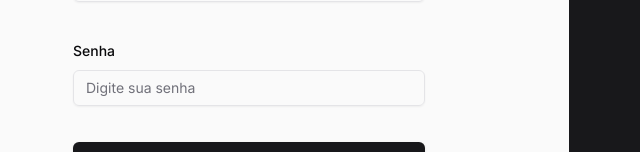
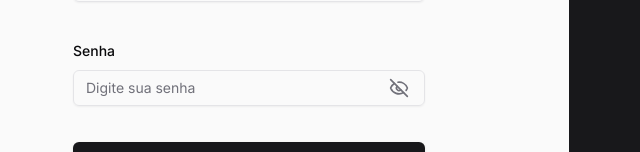
Before and after one commit to renovatt/portsync-front-end, a Next.js app: page /signin in a window 1280 px wide. Shown: the part 346-498 px from the top of the page, without its empty margins (71-711 px from the left). Built offline with nearby package versions, Linux system fonts and the light colour scheme; no server answers.

Commit message:
feat: show and hide password function

```diff
--- a/src/components/features/auth/_components/signin-form.tsx
+++ b/src/components/features/auth/_components/signin-form.tsx
@@ -18,11 +18,14 @@ import { SigninDto, signinSchema } from '@/schemas/signin-schema'
 import { signin } from '../actions/signin-action.service'
 import { useRouter } from 'next/navigation'
 import { useState } from 'react'
-import { LoaderCircle } from 'lucide-react'
+import { Eye, EyeOff, LoaderCircle } from 'lucide-react'
+import { useToggle } from '@/hooks/use-toggle'
 
 export const SigninForm = () => {
   const [isLoading, setIsLoading] = useState(false)
   const router = useRouter()
+
+  const { isOpen, toggleModal } = useToggle()
 
   const form = useForm<SigninDto>({
     resolver: zodResolver(signinSchema),
@@ -79,11 +82,24 @@ export const SigninForm = () => {
             <FormItem className="w-full">
               <FormLabel>Senha</FormLabel>
               <FormControl>
-                <Input
-                  placeholder="Digite sua senha"
-                  type="password"
-                  {...field}
-                />
+                <div className="relative flex">
+                  <Input
+                    placeholder="Digite sua senha"
+                    type={isOpen ? 'text' : 'password'}
+                    {...field}
+                  />
+                  {isOpen ? (
+                    <Eye
+                      onClick={toggleModal}
+                      className="absolute right-4 top-1/2 size-5 -translate-y-1/2 cursor-pointer text-muted-foreground"
+                    />
+                  ) : (
+                    <EyeOff
+                      onClick={toggleModal}
+                      className="absolute right-4 top-1/2 size-5 -translate-y-1/2 cursor-pointer text-muted-foreground"
+                    />
+                  )}
+                </div>
               </FormControl>
               <div className="h-5">
                 <FormMessage />
```
